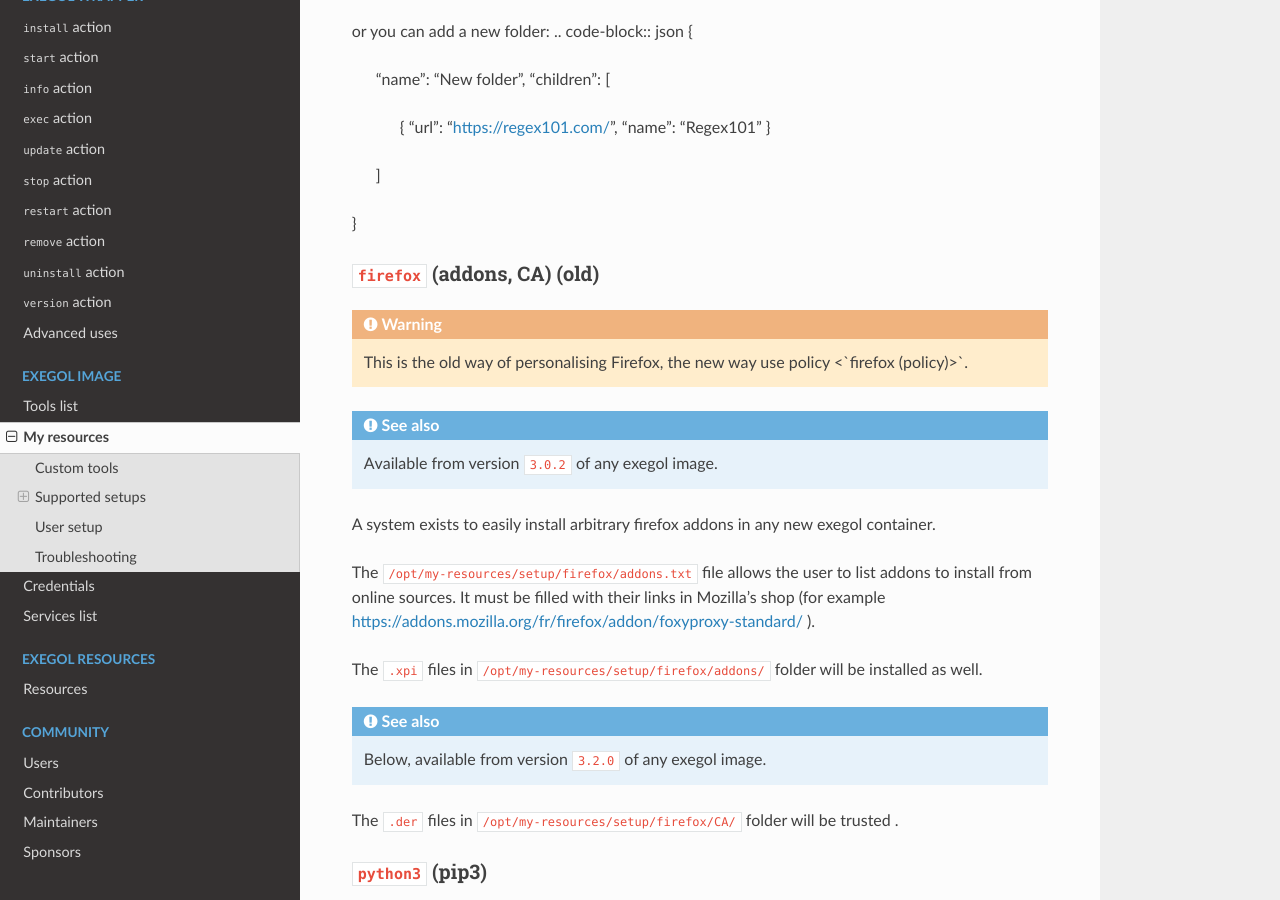
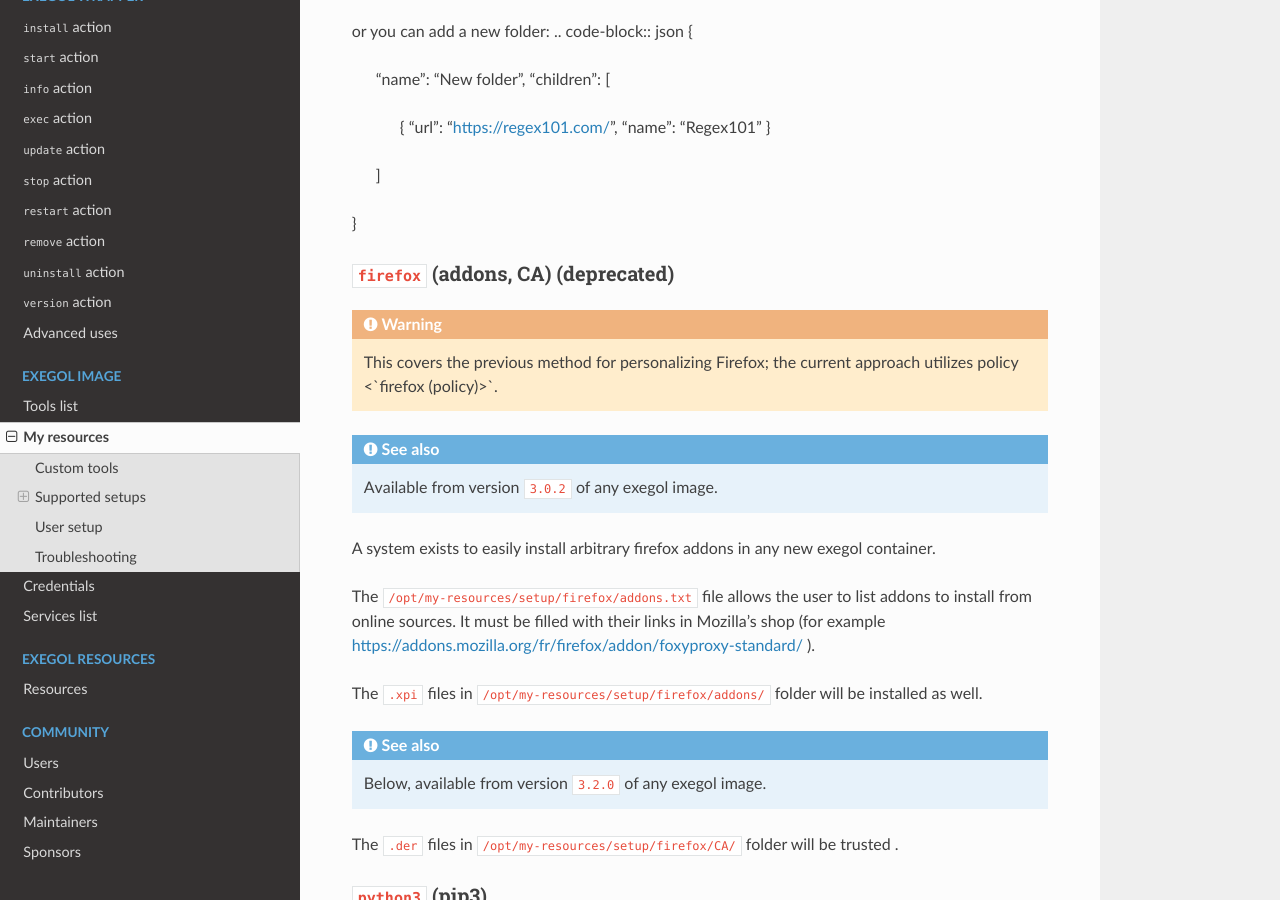
Before and after one commit to ThePorgs/Exegol-docs, a Sphinx documentation site: the page built from source/exegol-image/my-resources.rst, in a window 1280 px wide and 900 px high, scrolled down 4158 px. Built offline with Sphinx 7.4.7 and the Read the Docs theme 3.1.0, drawn with Linux system fonts in a browser that asks for light colours; some of the changed text lies outside the part shown.

Commit message:
Update my-resources.rst

```diff
--- a/source/exegol-image/my-resources.rst
+++ b/source/exegol-image/my-resources.rst
@@ -134,10 +134,10 @@ or you can add a new folder:
     ]
 }
 
-:code:`firefox` (addons, CA) (old)
-~~~~~~~~~~~~~~~~~~~~~~~~~~~~
+:code:`firefox` (addons, CA) (deprecated)
+~~~~~~~~~~~~~~~~~~~~~~~~~~~~~~~~~~~~~~~~~
 .. warning::
-    This is the old way of personalising Firefox, the new way use :ref:`policy <`firefox` (policy)>`.
+    This covers the previous method for personalizing Firefox; the current approach utilizes :ref:`policy <`firefox` (policy)>`.
 
 .. seealso::
     Available from version ``3.0.2`` of any exegol image.
```
